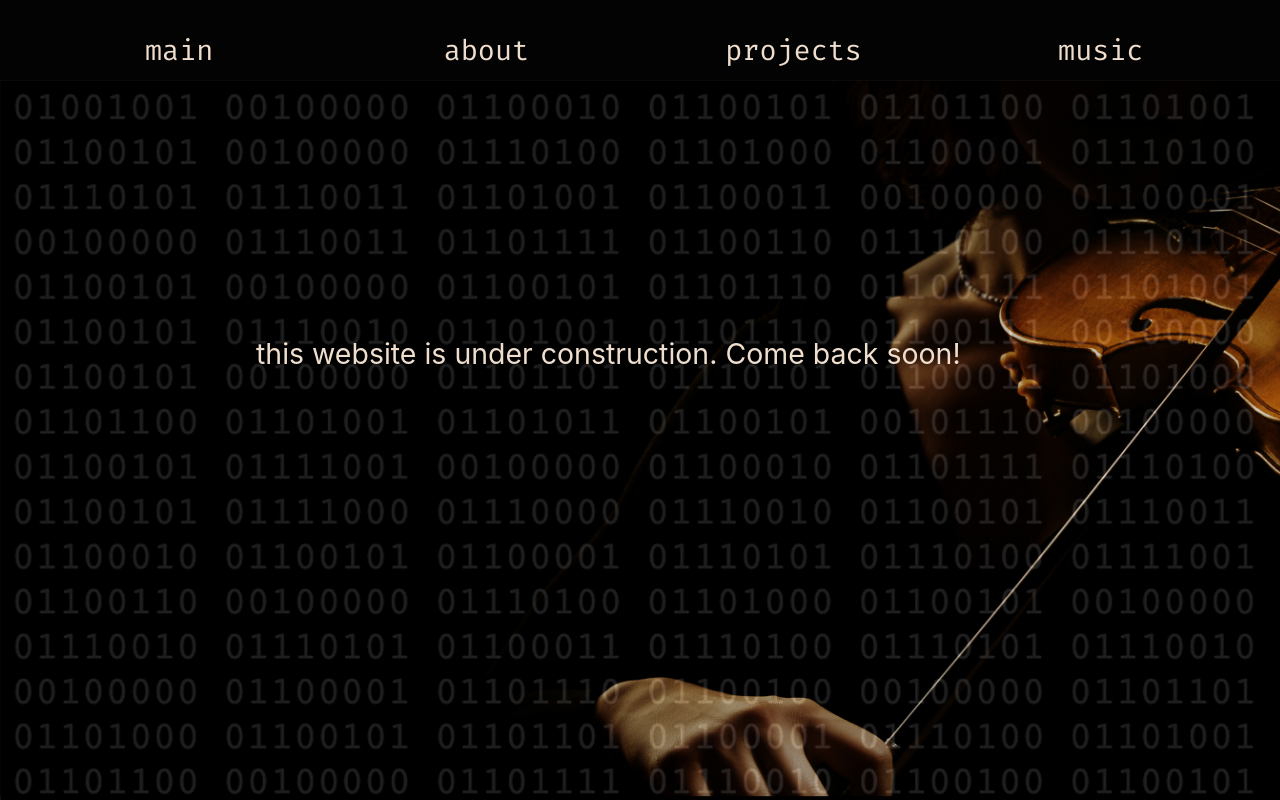
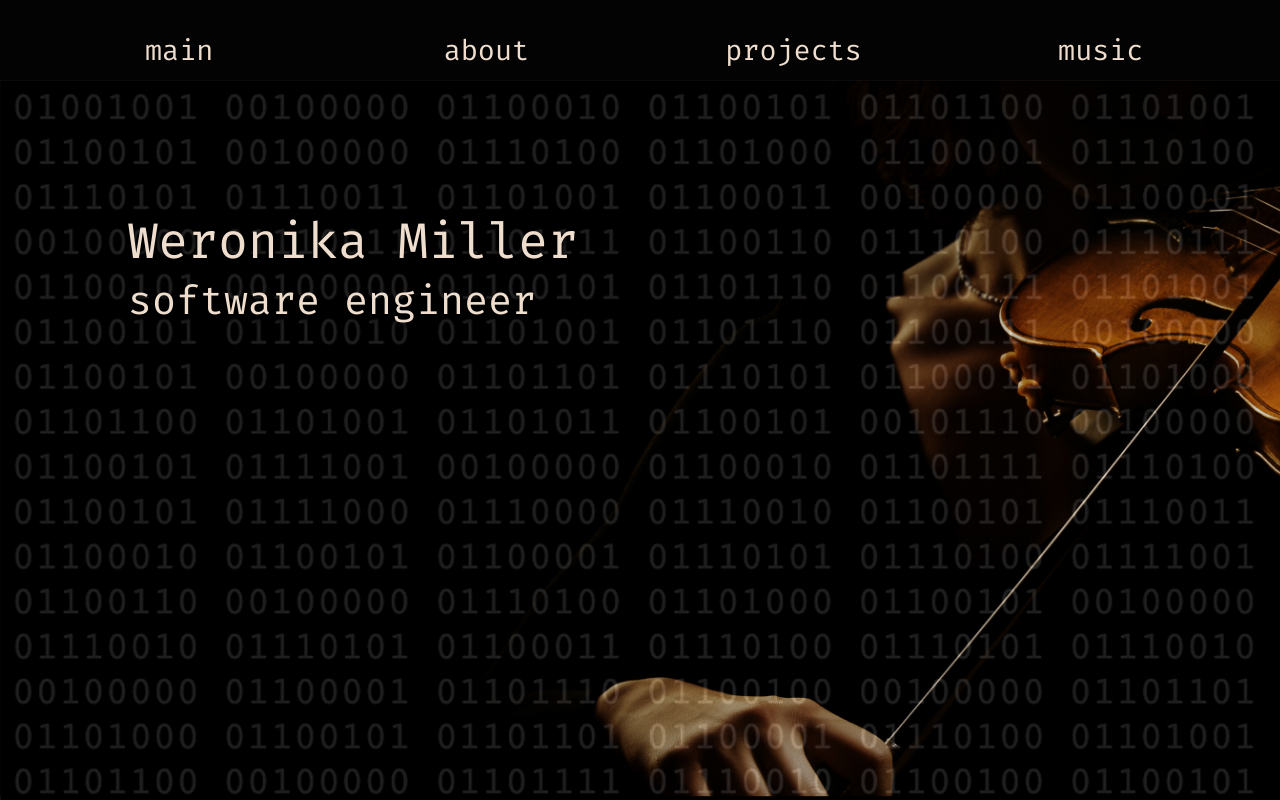
Before and after one commit to weronikaviola/weronika-p, a React (Create React App) app: page / in a window 1280 px wide. Built offline with nearby package versions, Linux system fonts and the light colour scheme; a web font is replaced by a local one.

Commit message:
added website project

```diff
--- a/src/Constants/about.js
+++ b/src/Constants/about.js
@@ -18,7 +18,7 @@ export const LOREM_IPSUM = [
 export const EXPERIENCE_TECH = [
   {
     name: "Silversheet",
-    position: "Software Engineer",
+    position: "software engineer",
     description: "Silversheet is a company that is revolutionizing the healthcare industry by designing a completely new way of handling medical credentialing. This very small startup is a great place to learn and develop new skills. Every engineer provides solutions for database designs, backend, frontend, and customer support while working in an agile environment. As a member of the team that builds the enterprise version of our software, I am responsible for creating new features as well as refactoring old code to accommodate enterprise functionality.",
     bullets: [
       "Personally responsible for implementing a few key features by architecting, designing, building and testing",
@@ -35,16 +35,25 @@ export const EXPERIENCE_TECH = [
   },
   {
     name: "npm create-redux-component",
-    position: "Owner",
+    position: "owner",
     description: "I developed the `create-redux-component` to speed up the process of creating new React-Redux components for my company. It works best with Ruby backend and allows the user to create a functional, ready to use component within a few seconds. Just add the component to the react-bundle file and use it in your views!",
     bullets: [
-      "built this package with javascript and commander",
+      "built this package with javascript and commander.",
     ],
     startDate: "10/2019",
     endDate: "present",
     link: {
       name: "npm create-redux-component page",
       address: "https://www.npmjs.com/package/create-redux-component",
+    },
+  },
+  {
+    name: "www.weronikamiller.dev",
+    position: "webmaster",
+    description: "This page was created in React. Visit the github repo to learn more.",
+    link: {
+      name: "github repo",
+      address: "https://github.com/weronikaviola/weronika-p",
     },
   },
 ];
--- a/src/components/Carousel/Carousel.jsx
+++ b/src/components/Carousel/Carousel.jsx
@@ -31,8 +31,7 @@ const Carousel = ({
   };
 
   return (
-    <div className={`height-${height} carousel padder-10`}>
-      <div className="carousel__title caption text-shadow__underline bcg-semi-black">{title}</div>
+    <div className={`height-${height} carousel padder-1`}>
       <div className="carousel__videos">
         <FontAwesome
           name="chevron-left"
--- a/src/pages/About/ExperienceItem.jsx
+++ b/src/pages/About/ExperienceItem.jsx
@@ -19,7 +19,7 @@ const ExperienceItem = ({
     <div className="paragraph padder-1 spacer-1 experience-item" key={name}>
       <div className="experience-item__header bcg-semi-black padder-1">
         <div>{`${name} - ${position}`}</div>
-        <div>{`${startDate} - ${endDate}`}</div>
+        <div>{startDate && `${startDate} - ${endDate}`}</div>
       </div>
       <div className="align-right">
         <a href={address} target="__blank">
--- a/src/pages/Main/Main.jsx
+++ b/src/pages/Main/Main.jsx
@@ -5,8 +5,9 @@ const Main = () => (
   <BaseScreen
     classNames="main-screen"
   >
-    <div className="main">
-      this website is under construction. Come back soon!
+    <div className="main code text-shadow__classic-black">
+      <div className="title">Weronika Miller</div>
+      <div className="subtitle">software engineer</div>
     </div>
   </BaseScreen>
 );
--- a/src/stylesheets/_typography.scss
+++ b/src/stylesheets/_typography.scss
@@ -23,6 +23,12 @@
   font-size: $font-size-base;
   color: $white;
 }
+.title {
+  font-size: 50px;
+}
+.subtitle {
+  font-size: 40px;
+}
 .quote {
   font-family: 'Times New Roman', Times, serif;
   font-style: italic;
--- a/src/stylesheets/components/_carousel.scss
+++ b/src/stylesheets/components/_carousel.scss
@@ -1,10 +1,6 @@
 .carousel {
   background: transparent;
   color: $white;
-  .carousel__title {
-    font-size: $font-size-nav;
-    text-align: center;
-  }
   .carousel__videos {
     display: flex;
     position: relative;
--- a/src/stylesheets/components/_header.scss
+++ b/src/stylesheets/components/_header.scss
@@ -1,6 +1,5 @@
 .header {
   height: 10vh;
-  box-shadow: 10px 10px 10px black;
 }
 
 .mobile-nav-menu {
--- a/src/stylesheets/pages/_main.scss
+++ b/src/stylesheets/pages/_main.scss
@@ -2,9 +2,8 @@
   background-image: url("/images/violabin.jpg");
   background-size: cover;
   .main {
-    font-size: $font-size-nav;
     color: $white;
-    padding: 20%;
+    padding: 10%;
   }
 }
 
```
Also changed, not shown: 1 other file (tests, documents, lock files or other folders).
